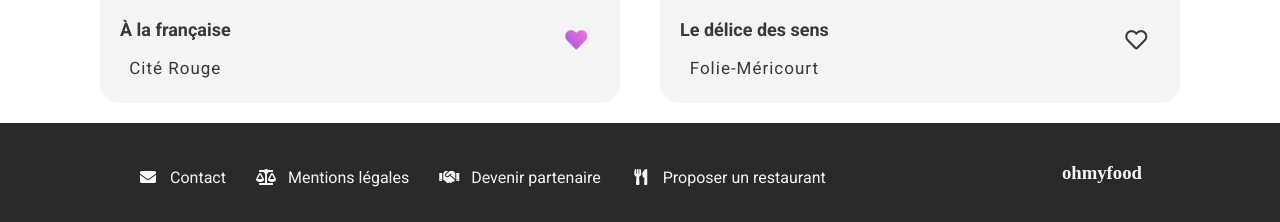
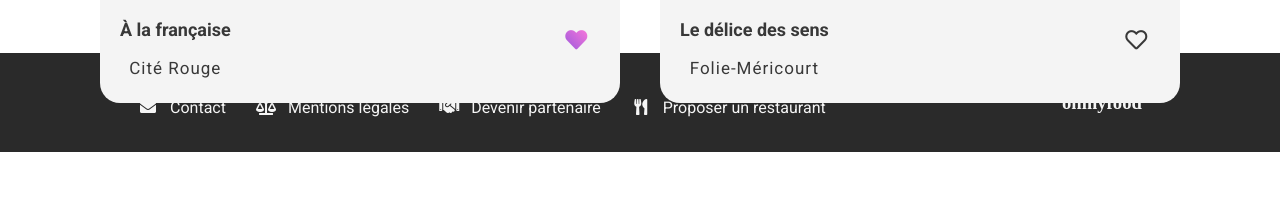
Before and after one commit to IbrahimAlsabr/OhMyFood, a website: page index.html in a window 1280 px wide. Shown: the part 1276-1498 px from the top of the page. After the commit the page ends 1428 px from the top, so only its background shows below. Drawn offline with Linux system fonts and the light colour scheme; a web font is replaced by a local one.

Commit message:
edit design

```diff
--- a/sass/components/_plats_details.scss
+++ b/sass/components/_plats_details.scss
@@ -127,19 +127,6 @@ img {
     }
 }
 
-// .plat-price::after {
-//     content: <i class="fas fa-check"></i>;
-//     background-color: $tertiary-color;
-//     height: 100%;
-//     width: 100px;
-//     position: absolute;
-//     right: 0;
-//     top: 0;
-
-//     border-top-right-radius: 20px;
-//     border-bottom-right-radius: 20px;
-// }
-
 .explore-btn {
     padding: 55px 0 0 0;
 }
@@ -167,3 +154,7 @@ img {
         height: 300px;
     }
 }
+
+footer {
+    margin-top: -70px;
+}
```
Also changed, not shown: css/styles.css, 1 other file.
